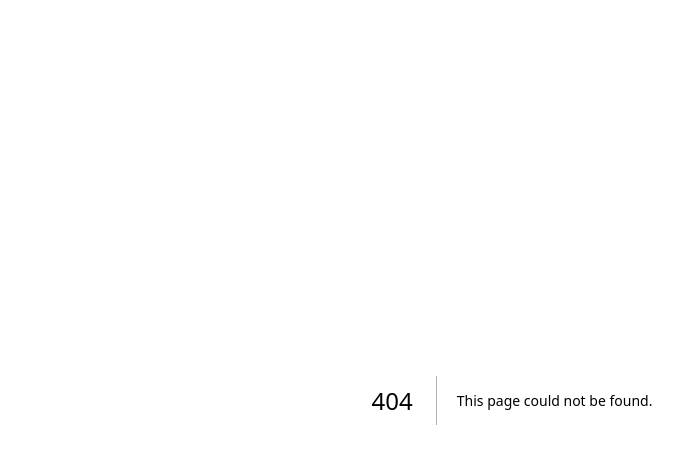
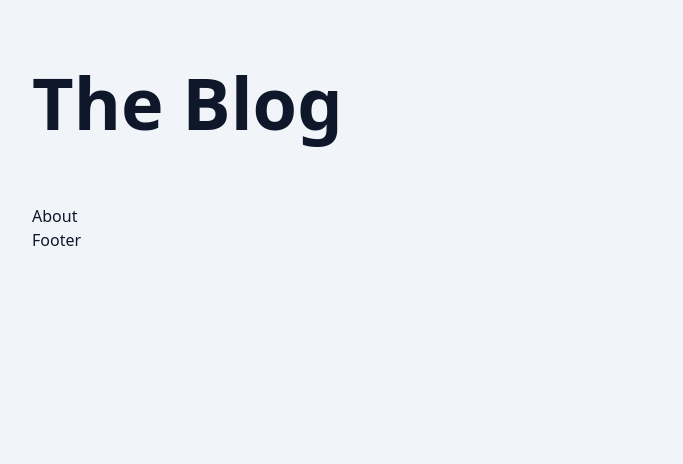
Before and after one commit to Thiagofrf/next-blog, a Next.js app: page /about in a window 1280 px wide. Before the commit this address had no page. Shown: the top 464 px of the page, without its empty margins (128-811 px from the left). Built offline with nearby package versions, Linux system fonts and the light colour scheme.

Commit message:
feat: create about page to understand nextjs metadata

```diff
--- /dev/null
+++ b/src/app/about/page.tsx
@@ -0,0 +1,11 @@
+import { Metadata } from "next";
+
+export const metadata: Metadata = {
+  title: "About"
+};
+
+export default function AboutPage() {
+    return (
+        <h1>About</h1>
+    )
+}
--- a/src/app/layout.tsx
+++ b/src/app/layout.tsx
@@ -1,8 +1,13 @@
 import type { Metadata } from "next";
 import "./globals.css";
+import { Container } from "@/components/Container/Container";
+import { Header } from "@/components/Header/Header";
 
 export const metadata: Metadata = {
-  title: "The Blog",
+  title: {
+    default: 'The Blog - Next.js',
+    template: '%s | The Blog'
+  },
   description: "Blog com Next.js",
 };
 
@@ -14,7 +19,13 @@ export default function RootLayout({ children }: Readonly<RootLayoutProps>) {
   return (
     <html lang="pt-BR">
       <body>
+        <Container>
+          <Header />
+
           {children}
+
+          Footer
+        </Container>
       </body>
     </html>
   );
--- a/src/app/page.tsx
+++ b/src/app/page.tsx
@@ -7,9 +7,7 @@ import { Suspense } from "react";
 
 export default async function HomePage() {
   return (
-    <Container>
-      <Header />
-
+    <>
       <Suspense fallback={<SpinLoader />}>
         <FeaturedPost />
       </Suspense>
@@ -17,10 +15,6 @@ export default async function HomePage() {
       <Suspense fallback={<SpinLoader />}>
         <PostsList />
       </Suspense>
-
-      <footer className="text-4xl font-bold text-center py-8">
-        <h2>Footer</h2>
-      </footer>
-    </Container>
+    </>
   )
 }
```
